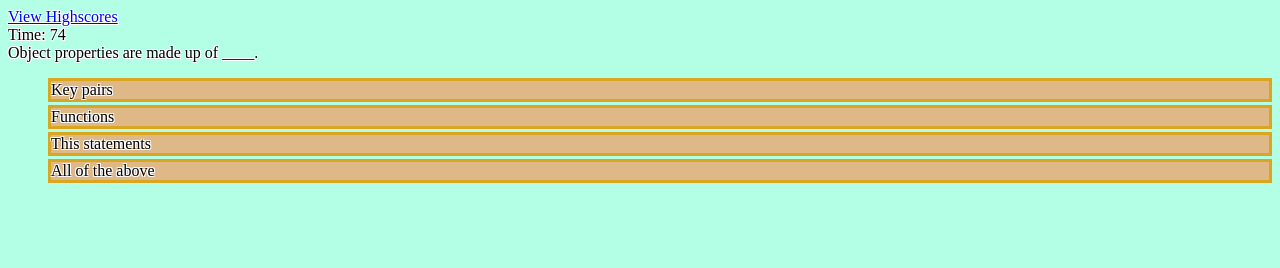
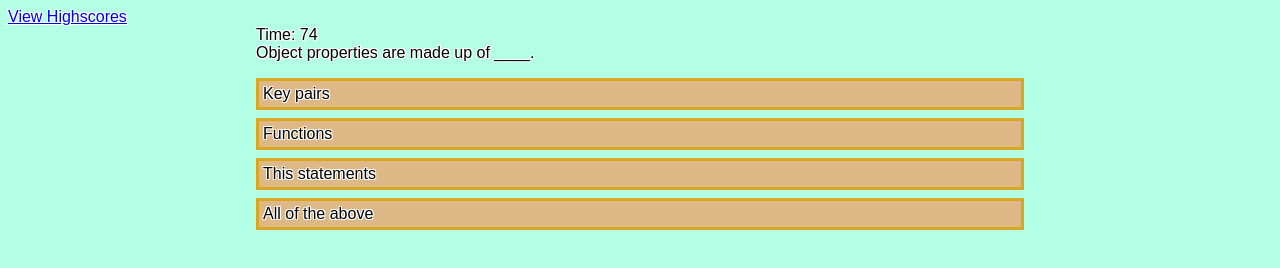
Before and after one commit to GrahamP98/Coding-Quiz, a plain HTML site: page index.html in a window 1280 px wide. Both pictures are taken after a click on the button "Start". Drawn offline with Linux system fonts and the light colour scheme.

Commit message:
final touches

```diff
--- a/assets/css/style.css
+++ b/assets/css/style.css
@@ -3,6 +3,7 @@ body{
     background-color: rgba(127, 255, 212, .6);
     color: black;
     text-shadow: -1px -1px 0 #ffffff, 1px -1px 0 #ffffff, -1px 1px 0 #ffffff, 1px 1px 0 #ffffff;
+    font-family: Arial, Helvetica, sans-serif;
 }
 /* centers "coding quiz" */
 h1 {
@@ -11,11 +12,19 @@ h1 {
 /* makes list have no bullet points */
 ul {
     list-style: none;
-
+    margin-left: 0px;
+    padding: 0px;
 }
 /* gives list items spacing, background and border color. */
 li {
     border: 3px solid goldenrod;
-    margin-bottom: 3px;
+    margin-bottom: 8px;
+    margin-left: 0px;
     background-color: burlywood;
+    padding: 4px;
 }
+
+main {
+    max-width: 768px;
+    margin: 0 auto;
+}
--- a/assets/js/script.js
+++ b/assets/js/script.js
@@ -186,6 +186,7 @@ function gameOver() {
             allScores.push(userScore);
             var newScore = JSON.stringify(allScores);
             localStorage.setItem("allScores", newScore);
+            location.assign("./highscore.html")
         }
     });
 }
```
